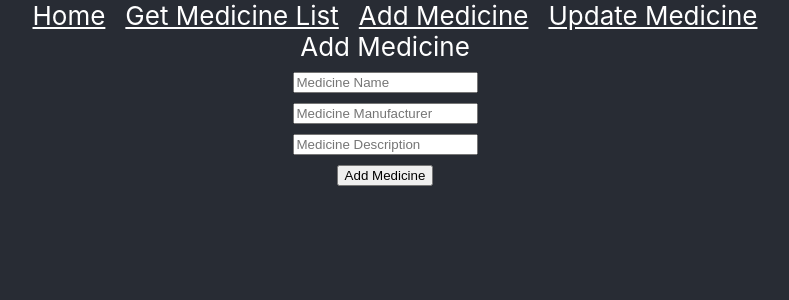
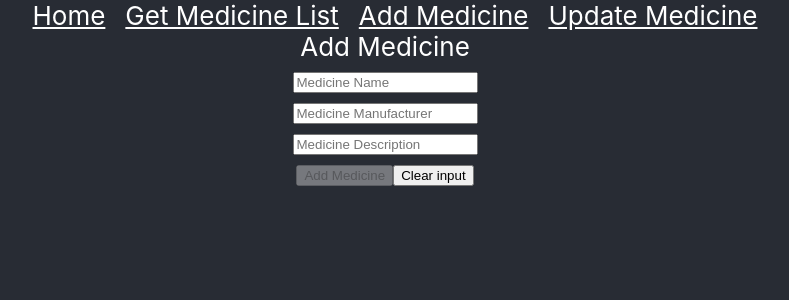
Before and after one commit to AleksandarBayrev/pharmacy-manager, a React app in the folder PharmacyManager.Frontend/pharmacy-manager/: page /medicines/add in a window 1280 px wide. Shown: the top 300 px of the page, without its empty margins (255-1044 px from the left). Built offline with nearby package versions, Linux system fonts and the light colour scheme.

Commit message:
Add message for success/error

```diff
--- a/PharmacyManager.Frontend/pharmacy-manager/src/components/Pages/AddMedicinePage/AddMedicinePage.tsx
+++ b/PharmacyManager.Frontend/pharmacy-manager/src/components/Pages/AddMedicinePage/AddMedicinePage.tsx
@@ -9,6 +9,7 @@ export type AddMedicinePageProps = {
 export type AddMedicinePageState = {
     request: AddMedicineRequest;
     isAddingMedicine: boolean;
+    isRequestSuccessful?: boolean;
 }
 
 export class AddMedicinePage extends React.Component<AddMedicinePageProps, AddMedicinePageState> {
@@ -17,7 +18,7 @@ export class AddMedicinePage extends React.Component<AddMedicinePageProps, AddMe
         super(props);
         this.backendService = props.backendService;
         this.state = {
-            request: this.getDefaultMedicine(),
+            request: this.getDefaultRequest(),
             isAddingMedicine: false
         };
     }
@@ -29,16 +30,38 @@ export class AddMedicinePage extends React.Component<AddMedicinePageProps, AddMe
             <div className="App-page">
                 <div className="App-page-header">Add Medicine</div>
                 <div className="form">
-                    <div className="medicine-name"><input type="text" onChange={(e) => this.setMedicine({name: e.target.value})} placeholder="Medicine Name" /></div>
-                    <div className="medicine-name"><input type="text" onChange={(e) => this.setMedicine({manufacturer: e.target.value})} placeholder="Medicine Manufacturer" /></div>
-                    <div className="medicine-name"><input type="text" onChange={(e) => this.setMedicine({description: e.target.value})} placeholder="Medicine Description" /></div>
-                    <div className="submit-medicine"><button onClick={(e) => this.addMedicine()}>Add Medicine</button></div>
+                    <div className="medicine-name"><input type="text" onChange={(e) => this.setMedicine({name: e.target.value})} placeholder="Medicine Name" value={this.state.request.name}/></div>
+                    <div className="medicine-manufacturer"><input type="text" onChange={(e) => this.setMedicine({manufacturer: e.target.value})} placeholder="Medicine Manufacturer" value={this.state.request.manufacturer} /></div>
+                    <div className="medicine-description"><input type="text" onChange={(e) => this.setMedicine({description: e.target.value})} placeholder="Medicine Description" value={this.state.request.description} /></div>
+                    <div className="submit-medicine"><button onClick={this.addMedicine} disabled={this.isInputInvalid() || this.state.isAddingMedicine}>Add Medicine</button><button onClick={this.clearInput} disabled={this.state.isAddingMedicine}>Clear input</button></div>
+                    <div className="message">{this.renderSuccessMessage()}</div>
                 </div>
             </div>
         )
     }
 
-    private addMedicine = async () => {
+    private clearInput = (_: React.MouseEvent<HTMLButtonElement, MouseEvent>) => {
+        this.setState({
+            request: { ...this.getDefaultRequest() }
+        });
+    }
+
+    private renderSuccessMessage = () => {
+        return (this.state.isRequestSuccessful !== undefined ?
+            this.state.isRequestSuccessful ?
+                `Successfully added medicine ${this.state.request.name}`
+                :
+                `Failed adding medicine ${this.state.request.name}`
+            : ""
+        );
+    }
+
+    private isInputInvalid = (): boolean => {
+        const requestKeys = Object.keys(this.state.request);
+        return requestKeys.filter(x => (this.state.request as any)[x] !== undefined && (this.state.request as any)[x].length).length !== requestKeys.length;
+    };
+
+    private addMedicine = async (_: React.MouseEvent<HTMLButtonElement, MouseEvent>) => {
         try {
             this.setState({
                 isAddingMedicine: true
@@ -47,11 +70,24 @@ export class AddMedicinePage extends React.Component<AddMedicinePageProps, AddMe
                 ...this.state.request
             });
             this.setState({
-                isAddingMedicine: false
+                isAddingMedicine: false,
+                isRequestSuccessful: true
             });
+            this.resetMessage();
         } catch(_) {
+            this.setState({
+                isRequestSuccessful: false
+            });
+            this.resetMessage();
+        }
+    }
 
-        }
+    private resetMessage = () => {
+        setTimeout(() => {
+            this.setState({
+                isRequestSuccessful: undefined
+            });
+        }, 2000);
     }
 
     private setMedicine = (request: Partial<AddMedicineRequest>) => {
@@ -64,7 +100,7 @@ export class AddMedicinePage extends React.Component<AddMedicinePageProps, AddMe
         });
     }
 
-    private getDefaultMedicine(): AddMedicineRequest {
+    private getDefaultRequest(): AddMedicineRequest {
         return {
             //id: 0,
             name: "",
```
